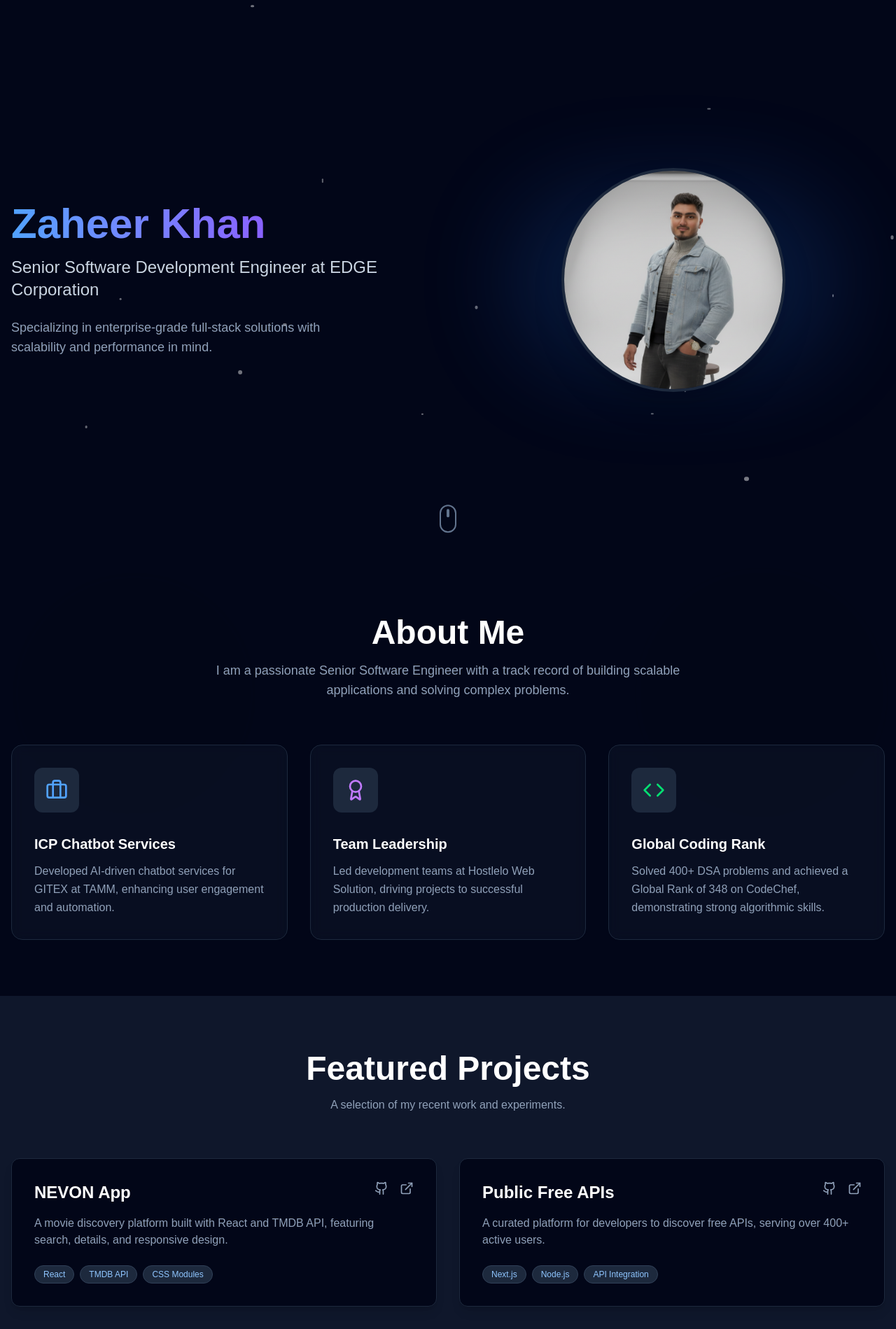
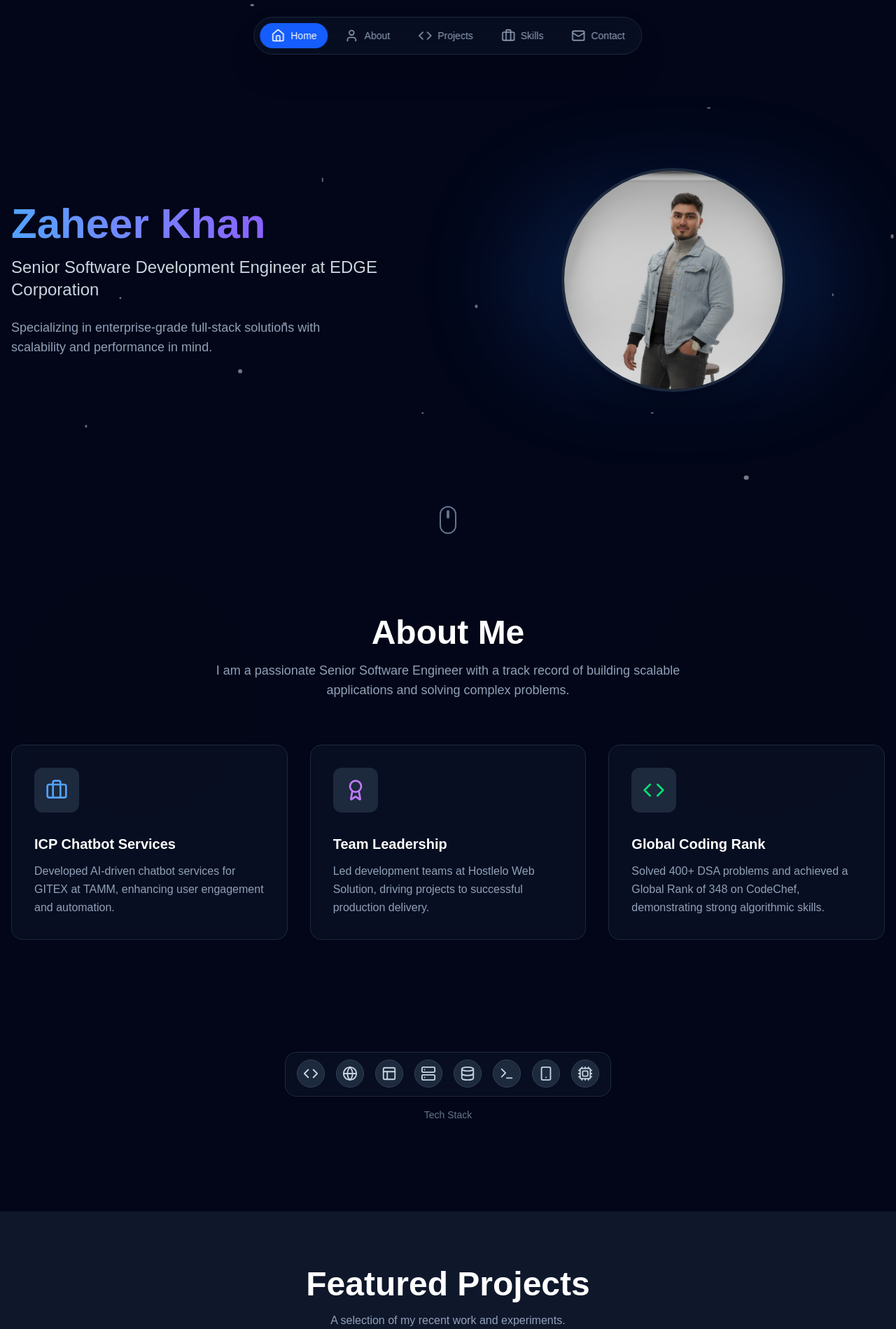
Before and after one commit to Zaheer-zk/my-portfolio, a Next.js app: page / in a window 1280 px wide. Shown: the top 1899 px of the page at 70% size. Built offline with nearby package versions, Linux system fonts and the light colour scheme.

Commit message:
feat: Introduce core portfolio components including Navbar and TechStack, and revamp Hero and Contact sections.

```diff
--- a/src/app/layout.tsx
+++ b/src/app/layout.tsx
@@ -2,7 +2,6 @@ import type { Metadata } from "next";
 import { Outfit } from "next/font/google";
 import "./globals.css";
 import FluidCursor from "@/components/FluidCursor";
-import { Metadata } from "next";
 
 const outfit = Outfit({
   subsets: ["latin"],
--- a/src/app/page.tsx
+++ b/src/app/page.tsx
@@ -2,12 +2,16 @@ import Hero from "@/components/Hero";
 import About from "@/components/About";
 import Projects from "@/components/Projects";
 import SkillsContact from "@/components/SkillsContact";
+import Navbar from "@/components/Navbar";
+import TechStack from "@/components/TechStack";
 
 export default function Home() {
   return (
-    <main className="min-h-screen bg-slate-950 text-white selection:bg-blue-500 selection:text-white">
+    <main className="min-h-screen bg-slate-950 text-white selection:bg-blue-500 selection:text-white relative">
+      <Navbar />
       <Hero />
       <About />
+      <TechStack />
       <Projects />
       <SkillsContact />
 
--- a/src/components/Hero.tsx
+++ b/src/components/Hero.tsx
@@ -111,11 +111,14 @@ export default function Hero() {
                 transition={{ duration: 1, delay: 0.2, type: "spring" }}
             >
                {/* Placeholder for user image */}
-               <div className="w-full h-full flex items-center justify-center text-slate-500 bg-gradient-to-br from-slate-800 to-slate-900">
-                    <div className="text-center p-4">
-                        <p className="text-sm   font-semibold"><Image src="/hero-image.png" alt="Zaheer Khan" fill className="object-cover" priority /></p>
-                        <p className="text-xs mt-2 opacity-60"></p>
-                    </div>
+               <div className="w-full h-full relative">
+                    <Image
+                      src="/hero-image.png"
+                      alt="Zaheer Khan"
+                      fill
+                      className="object-cover"
+                      priority
+                    />
                </div>
             </motion.div>
         </motion.div>
--- /dev/null
+++ b/src/components/Navbar.tsx
@@ -0,0 +1,52 @@
+'use client';
+
+import { motion } from 'framer-motion';
+import { Home, User, Code, Briefcase, Mail } from 'lucide-react';
+import { useState } from 'react';
+
+const navItems = [
+  { name: 'Home', icon: <Home className="w-5 h-5" />, href: '#' },
+  { name: 'About', icon: <User className="w-5 h-5" />, href: '#about' },
+  { name: 'Projects', icon: <Code className="w-5 h-5" />, href: '#projects' },
+  { name: 'Skills', icon: <Briefcase className="w-5 h-5" />, href: '#skills' },
+  { name: 'Contact', icon: <Mail className="w-5 h-5" />, href: '#contact' },
+];
+
+export default function Navbar() {
+  const [activeTab, setActiveTab] = useState('Home');
+
+  return (
+    <div className="fixed top-6 left-1/2 transform -translate-x-1/2 z-50">
+      <motion.div
+        initial={{ y: -100, opacity: 0 }}
+        animate={{ y: 0, opacity: 1 }}
+        transition={{ duration: 0.8, delay: 0.5, type: 'spring', stiffness: 120 }}
+        className="flex items-center gap-2 px-2 py-2 bg-slate-900/50 backdrop-blur-xl border border-slate-800 rounded-full shadow-2xl relative"
+      >
+        {navItems.map((item) => (
+          <button
+            key={item.name}
+            onClick={() => setActiveTab(item.name)}
+            className={`relative px-4 py-2 rounded-full transition-colors duration-300 flex items-center gap-2 ${
+              activeTab === item.name ? 'text-white' : 'text-slate-400 hover:text-white'
+            }`}
+          >
+            {activeTab === item.name && (
+              <motion.div
+                layoutId="active-pill"
+                className="absolute inset-0 bg-blue-600 rounded-full -z-10"
+                transition={{ type: 'spring', stiffness: 300, damping: 30 }}
+              />
+            )}
+            <span className="relative z-10">{item.icon}</span>
+            <span className={`relative z-10 text-sm font-medium hidden md:block ${
+                activeTab === item.name ? 'block' : 'hidden md:block'
+            }`}>
+                {item.name}
+            </span>
+          </button>
+        ))}
+      </motion.div>
+    </div>
+  );
+}
--- a/src/components/SkillsContact.tsx
+++ b/src/components/SkillsContact.tsx
@@ -1,7 +1,9 @@
 'use client';
 
 import { motion } from 'framer-motion';
-import { Github, Linkedin, Mail, Send } from 'lucide-react';
+import { Github, Linkedin, Mail, Phone } from 'lucide-react';
+import { BackgroundGradient } from '@/components/ui/background-gradient';
+import { div } from 'framer-motion/client';
 
 const skills = {
   Languages: ["TypeScript", "JavaScript", "Java", "Python", "SQL"],
@@ -51,59 +53,48 @@ export default function SkillsContact() {
         </div>
 
         {/* Contact Section */}
-        <div className="max-w-4xl mx-auto">
+        <div className="max-w-4xl mx-auto" id="contact">
           <motion.div
             initial={{ opacity: 0, scale: 0.95 }}
             whileInView={{ opacity: 1, scale: 1 }}
             transition={{ duration: 0.6 }}
             viewport={{ once: true }}
-            className="bg-gradient-to-br from-slate-900 to-slate-800 p-8 md:p-12 rounded-2xl border border-slate-700 shadow-2xl"
+            className="text-center mb-10"
           >
-            <div className="flex flex-col md:flex-row gap-12">
-              <div className="flex-1">
              <h2 className="text-3xl font-bold mb-4">Let's Connect</h2>
-                <p className="text-slate-400 mb-8">
-                  I'm always open to discussing new projects, creative ideas, or opportunities to be part of your visions.
+             <p className="text-slate-400">
+                Open for opportunities and collaborations.
+             </p>
+          </motion.div>
+
+          <div className="flex justify-center">
+            <BackgroundGradient className="rounded-[22px] max-w-sm p-4 sm:p-10 bg-zinc-900 dark:bg-zinc-900">
+                <div className="flex flex-col items-center">
+                    <p className="text-base sm:text-xl text-black mt-4 mb-2 dark:text-neutral-200">
+                    Zaheer Khan
                     </p>
 
-                <div className="space-y-4">
-                  <a href="https://github.com/Zaheer-zk" target="_blank" rel="noopener noreferrer" className="flex items-center gap-3 text-slate-300 hover:text-white transition-colors">
-                    <Github className="w-6 h-6" />
-                    <span>Zaheer-zk</span>
+                    <div className="flex flex-col gap-4 mt-4 w-full">
+                        <a href="https://linkedin.com/in/zaheerzk" target="_blank" rel="noopener noreferrer" className="flex items-center gap-3 text-slate-300 hover:text-white transition-colors bg-slate-800 p-3 rounded-lg w-full justify-center">
+                            <Linkedin className="w-5 h-5" />
+                            <span>LinkedIn</span>
                         </a>
-                  <a href="https://linkedin.com/in/zaheerzk" target="_blank" rel="noopener noreferrer" className="flex items-center gap-3 text-slate-300 hover:text-white transition-colors">
-                    <Linkedin className="w-6 h-6" />
-                    <span>zaheerzk</span>
+                        <a href="mailto:khanzaheersami@gmail.com" className="flex items-center gap-3 text-slate-300 hover:text-white transition-colors bg-slate-800 p-3 rounded-lg w-full justify-center">
+                            <Mail className="w-5 h-5" />
+                            <span>Email Me</span>
                         </a>
-                  <a href="mailto:hello@example.com" className="flex items-center gap-3 text-slate-300 hover:text-white transition-colors">
-                    <Mail className="w-6 h-6" />
-                    <span>hello@example.com</span>
+                        <div className="flex items-center gap-3 text-slate-300 bg-slate-800 p-3 rounded-lg w-full justify-center">
+                             <Phone className="w-5 h-5" />
+                            <span>+91 81144 18543</span>
+                        </div>
+                         <a href="https://github.com/Zaheer-zk" target="_blank" rel="noopener noreferrer" className="flex items-center gap-3 text-slate-300 hover:text-white transition-colors bg-slate-800 p-3 rounded-lg w-full justify-center">
+                            <Github className="w-5 h-5" />
+                            <span>GitHub</span>
                         </a>
                     </div>
                 </div>
-
-              <div className="flex-1">
-                <form className="space-y-4" onSubmit={(e) => e.preventDefault()}>
-                  <div>
-                    <label htmlFor="name" className="block text-sm font-medium text-slate-400 mb-1">Name</label>
-                    <input type="text" id="name" className="w-full bg-slate-950 border border-slate-700 rounded-lg px-4 py-2 focus:outline-none focus:border-blue-500 transition-colors" placeholder="Your Name" />
+            </BackgroundGradient>
           </div>
-                  <div>
-                    <label htmlFor="email" className="block text-sm font-medium text-slate-400 mb-1">Email</label>
-                    <input type="email" id="email" className="w-full bg-slate-950 border border-slate-700 rounded-lg px-4 py-2 focus:outline-none focus:border-blue-500 transition-colors" placeholder="your@email.com" />
-                  </div>
-                  <div>
-                    <label htmlFor="message" className="block text-sm font-medium text-slate-400 mb-1">Message</label>
-                    <textarea id="message" rows={4} className="w-full bg-slate-950 border border-slate-700 rounded-lg px-4 py-2 focus:outline-none focus:border-blue-500 transition-colors" placeholder="Tell me about your project..."></textarea>
-                  </div>
-                  <button type="submit" className="w-full bg-blue-600 hover:bg-blue-700 text-white font-bold py-3 rounded-lg transition-colors flex items-center justify-center gap-2">
-                    <Send className="w-4 h-4" />
-                    Send Message
-                  </button>
-                </form>
-              </div>
-            </div>
-          </motion.div>
         </div>
 
       </div>
--- /dev/null
+++ b/src/components/TechStack.tsx
@@ -0,0 +1,68 @@
+'use client';
+
+import { motion, useMotionValue, useSpring, useTransform } from 'framer-motion';
+import { useRef } from 'react';
+import {
+  Code,
+  Database,
+  Globe,
+  Layout,
+  Server,
+  Smartphone,
+  Terminal,
+  Cpu
+} from 'lucide-react';
+
+const technologies = [
+  { name: 'React', icon: <Code className="w-full h-full" /> },
+  { name: 'Next.js', icon: <Globe className="w-full h-full" /> },
+  { name: 'Tailwind', icon: <Layout className="w-full h-full" /> },
+  { name: 'Node.js', icon: <Server className="w-full h-full" /> },
+  { name: 'PostgreSQL', icon: <Database className="w-full h-full" /> },
+  { name: 'TypeScript', icon: <Terminal className="w-full h-full" /> },
+  { name: 'Mobile', icon: <Smartphone className="w-full h-full" /> },
+  { name: 'System', icon: <Cpu className="w-full h-full" /> },
+];
+
+function AppIcon({ mouseX, icon }: { mouseX: any; icon: React.ReactNode }) {
+  const ref = useRef<HTMLDivElement>(null);
+
+  const distance = useTransform(mouseX, (val: number) => {
+    const bounds = ref.current?.getBoundingClientRect() ?? { x: 0, width: 0 };
+    return val - bounds.x - bounds.width / 2;
+  });
+
+  const widthSync = useTransform(distance, [-150, 0, 150], [40, 80, 40]);
+  const width = useSpring(widthSync, { mass: 0.1, stiffness: 150, damping: 12 });
+
+  return (
+    <motion.div
+      ref={ref}
+      style={{ width }}
+      className="aspect-square rounded-full bg-slate-800 flex items-center justify-center p-2 text-slate-300 hover:bg-slate-700 hover:text-white transition-colors cursor-pointer border border-slate-700"
+    >
+      {icon}
+    </motion.div>
+  );
+}
+
+export default function TechStack() {
+  const mouseX = useMotionValue(Infinity);
+
+  return (
+    <div className="flex justify-center items-center py-20 pb-32">
+        <div className="relative">
+            <motion.div
+                onMouseMove={(e) => mouseX.set(e.pageX)}
+                onMouseLeave={() => mouseX.set(Infinity)}
+                className="mx-auto flex h-16 items-end gap-4 rounded-2xl bg-slate-900/50 px-4 pb-3 pt-3 border border-slate-800 backdrop-blur-md"
+            >
+                {technologies.map((tech, index) => (
+                <AppIcon key={index} mouseX={mouseX} icon={tech.icon} />
+                ))}
+            </motion.div>
+             <p className="text-center text-slate-500 mt-4 text-sm">Tech Stack</p>
+        </div>
+    </div>
+  );
+}
--- /dev/null
+++ b/src/components/ui/background-gradient.tsx
@@ -0,0 +1,74 @@
+'use client';
+
+import { cn } from '@/lib/utils';
+import React from 'react';
+import { motion } from 'framer-motion';
+
+export const BackgroundGradient = ({
+  children,
+  className,
+  containerClassName,
+  animate = true,
+}: {
+  children?: React.ReactNode;
+  className?: string;
+  containerClassName?: string;
+  animate?: boolean;
+}) => {
+  const variants = {
+    initial: {
+      backgroundPosition: '0 50%',
+    },
+    animate: {
+      backgroundPosition: ['0, 50%', '100% 50%', '0 50%'],
+    },
+  };
+  return (
+    <div className={cn('relative p-[4px] group/card', containerClassName)}>
+      <motion.div
+        variants={animate ? variants : undefined}
+        initial={animate ? 'initial' : undefined}
+        animate={animate ? 'animate' : undefined}
+        transition={
+          animate
+            ? {
+                duration: 5,
+                repeat: Infinity,
+                repeatType: 'reverse',
+              }
+            : undefined
+        }
+        style={{
+          backgroundSize: '400% 400%',
+        }}
+        className={cn(
+          'absolute inset-0 rounded-3xl z-[1] opacity-60 group-hover/card:opacity-100 blur-xl transition duration-500 will-change-transform',
+          'bg-[radial-gradient(circle_farthest-side_at_0_100%,#00ccb1,transparent),radial-gradient(circle_farthest-side_at_100%_0,#7b61ff,transparent),radial-gradient(circle_farthest-side_at_100%_100%,#ffc414,transparent),radial-gradient(circle_farthest-side_at_0_0,#1ca0fb,#141316)]'
+        )}
+      />
+      <motion.div
+        variants={animate ? variants : undefined}
+        initial={animate ? 'initial' : undefined}
+        animate={animate ? 'animate' : undefined}
+        transition={
+          animate
+            ? {
+                duration: 5,
+                repeat: Infinity,
+                repeatType: 'reverse',
+              }
+            : undefined
+        }
+        style={{
+          backgroundSize: '400% 400%',
+        }}
+        className={cn(
+          'absolute inset-0 rounded-3xl z-[1] will-change-transform',
+          'bg-[radial-gradient(circle_farthest-side_at_0_100%,#00ccb1,transparent),radial-gradient(circle_farthest-side_at_100%_0,#7b61ff,transparent),radial-gradient(circle_farthest-side_at_100%_100%,#ffc414,transparent),radial-gradient(circle_farthest-side_at_0_0,#1ca0fb,#141316)]'
+        )}
+      />
+
+      <div className={cn('relative z-10', className)}>{children}</div>
+    </div>
+  );
+};
--- /dev/null
+++ b/src/lib/utils.ts
@@ -0,0 +1,6 @@
+import { type ClassValue, clsx } from 'clsx';
+import { twMerge } from 'tailwind-merge';
+
+export function cn(...inputs: ClassValue[]) {
+  return twMerge(clsx(inputs));
+}
```
Lines whose indentation alone changed are shown as unchanged.
